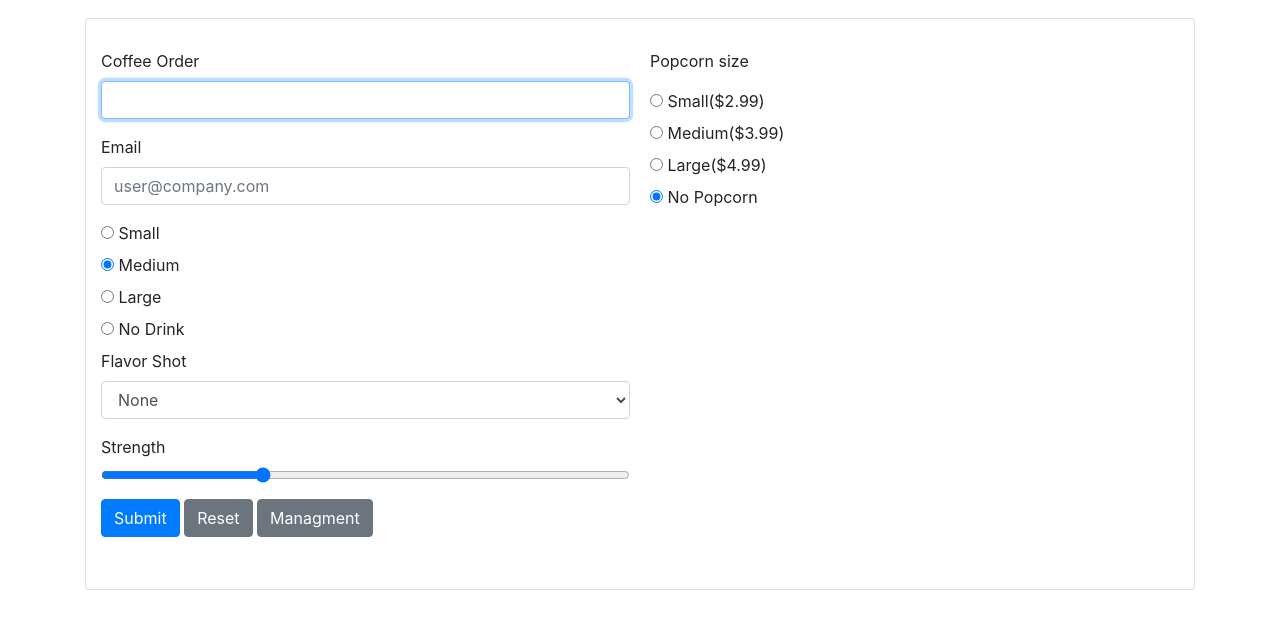
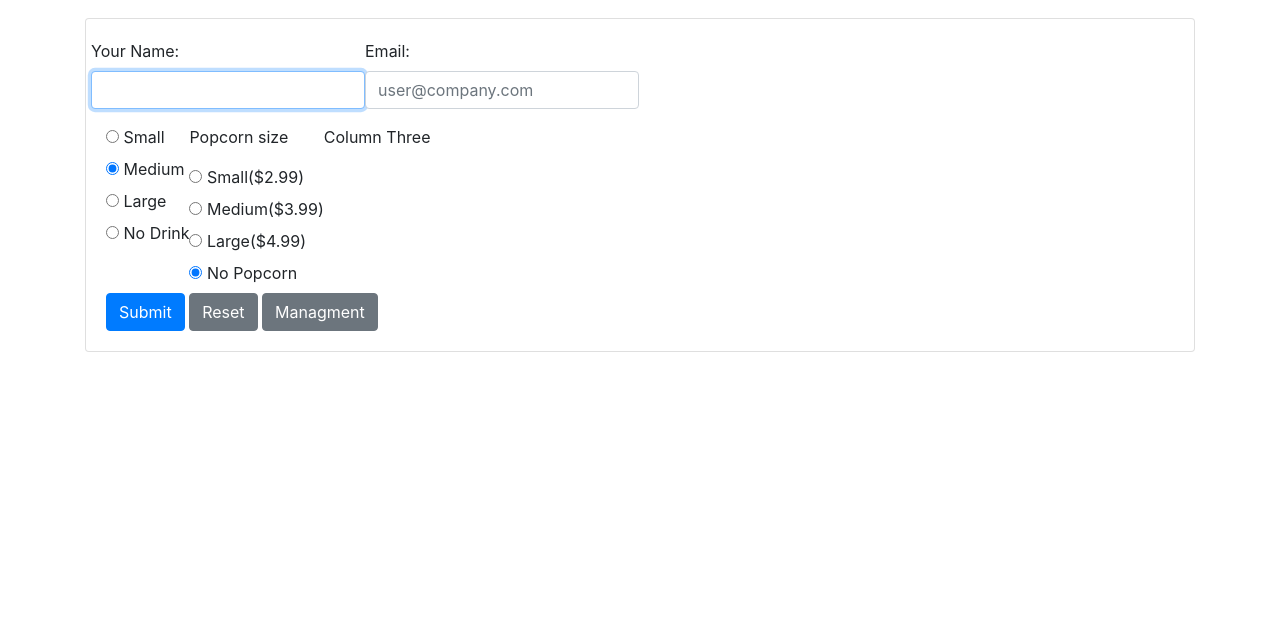
Before and after one commit to CTECH-IT/partner-shopping-project-cool-team, a plain HTML site: page index.html in a window 1280 px wide. Shown: the part 63-692 px from the top of the page. Drawn offline with nearby package versions, Linux system fonts and the light colour scheme.

Commit message:
three columns

```diff
--- a/index.html
+++ b/index.html
@@ -17,19 +17,22 @@
       <div class="card-body">
         <form data-coffee-order="form">
           <div class="row">
-            <!-- collumn 1 test -->
-            <div class="column">
 
             <div class="form-group">
-            <label for="coffeeOrder">Coffee Order</label>
+              <label for="coffeeOrder">Your Name:</label>
               <input class="form-control" name="coffee" id="coffeeOrder" autofocus required pattern="[a-zA-Z\s]+">
             </div>
             <div class="form-group">
-            <label for="emailInput">Email</label>
+              <label for="emailInput">Email:</label>
               <input class="form-control" type="email" name="emailAddress" id="emailInput" value="" id="emailInput"
                 value="" placeholder="user@company.com" required>
+
             </div>
+          </div>
+          <div class="container">
+            <div class="row">
 
+              <div class="column-medium">
 
             <div class="radio">
               <label>
@@ -55,6 +58,8 @@
                 No Drink
               </label>
             </div>
+          </div>
+          <!--
           <div class="form-group">
             <label for="flavorShot">Flavor Shot</label>
             <select id="flavorShot" class="form-control" name="flavor">
@@ -67,15 +72,11 @@
           <div class="form-group">
             <label for="strengthLevel">Strength</label>
             <input name="strength" id="strengthLevel" type="range" class="form-control-range" value="30">
-          </div>
-          <button type="submit" class="btn btn-primary">Submit</button>
-          <button type="reset" class="btn btn-secondary">Reset</button>
-          <a class="btn btn-secondary" href="manager.html">Managment</a>
-        </div>
+          </div>-->
 
-          <div class="column">
+          <div class="column-medium">
 
-            <!-- collumn 2 -->
+            <!-- column 2 -->
             <p>Popcorn size</p>
             <div class="radio">
               <label>
@@ -102,7 +103,21 @@
               </label>
             </div>
           </div>
+
+          <div class="column-medium">
+            <p>
+              Column Three
+            </p>
+
           </div>
+        </div>
+      </div>
+
+          <button type="submit" class="btn btn-primary">Submit</button>
+          <button type="reset" class="btn btn-secondary">Reset</button>
+          <a class="btn btn-secondary" href="manager.html">Managment</a>
+
+
         </form>
       </div>
     </div>
--- a/scripts/datastore.js
+++ b/scripts/datastore.js
@@ -26,4 +26,4 @@
     App.DataStore = DataStore;
     window.App = App;
 
-})(window);s
+})(window);
```
Lines whose indentation alone changed are shown as unchanged.
